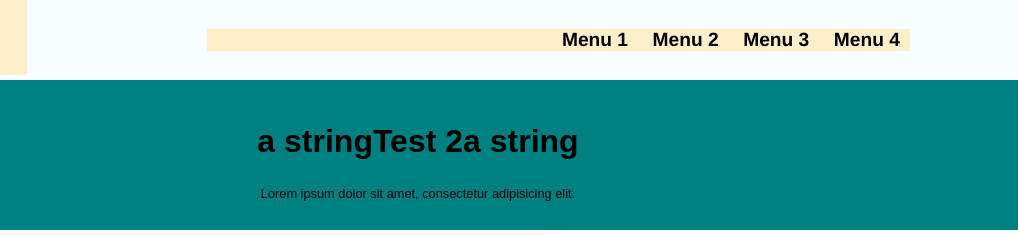
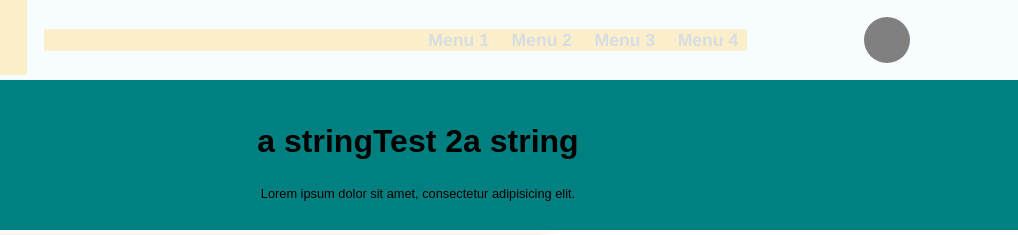
Before and after one commit to kuipou/indie, a website: page index3.html in a window 1280 px wide. Shown: the top 235 px of the page, 262-1280 px from the left. Drawn offline with nearby package versions, Linux system fonts and the light colour scheme; a web font is replaced by a local one.

Commit message:
added svg support

```diff
--- a/index3.html
+++ b/index3.html
@@ -19,6 +19,7 @@
 				<li>Menu 4</li>
 			</ul>
 		</nav>
+		<aside class="profile">&nbsp;</aside>
 	</header>
 	<aside class="slider">
 		<ul>
--- a/sass/_landing.scss
+++ b/sass/_landing.scss
@@ -1,14 +1,14 @@
 
 .logo-landing {
 	height:191px;
-	width:span(2 of 4); overflow:hidden;
+	width: span(2 of 4); overflow:hidden;
 	margin:30px auto;
-	@include breakpoint(max-width ($sm - 1)){width:span (3 of 4);}
+	@include breakpoint(max-width ($sm - 1)){width:85%; overflow:hidden;}
 	padding: 0;
 	&::before{
 		content: url("../images/logo_big.png"); display: block;
 		@include breakpoint(max-width ($sm - 1)){
-		content: url("../images/logo.png");	}
+		content: url("../images/logo.svg");	display:block;}
 	}
 }
 
--- a/sass/_landing_.scss
+++ b/sass/_landing_.scss
@@ -4,7 +4,7 @@
               margin:0 auto; padding: 0;
              &::before{content: url("../images/logo_big.png"); display: block;
          				@include breakpoint(max-width ($sm - 1)){
-         				content: url("../images/logo.png");	}
+         				content: url("../images/logo.svg");	}
          				}
              }
 .tagline {text-align:center;
--- a/sass/_top.scss
+++ b/sass/_top.scss
@@ -10,10 +10,10 @@
 	height: 80px;
 	.logo {@include span(2 wide first);
 			background-color:$one; }
-	.nav-top { @include span(8 last); @include vertical-align;
-				@include pal(1.2em, 700);
+	.nav-top { @include span(8); @include vertical-align;
+				@include pal(1.1em, 700);
 				text-align: right;
-
+				color: $gray;
 				background-color:$one;
 				ul{ margin :0;
 					li{padding:0 10px; display:inline-block; padding:0 0.5em;}
@@ -21,9 +21,12 @@
 
 			}
 
-	.profile {border-radius:50%; float:right;
-			width: 30px; height: 30px;
+	.profile {border-radius:50%; @include span(1 of 12 last);
+			width: 46px; height: 46px;
 			background-color:gray;
-				&:hover {}
+			@include vertical-align;
+				&:hover {
+					&::after {}
+				}
 				}
 	}
```
Also changed, not shown: css/style.css, images/logo.svg (added).
